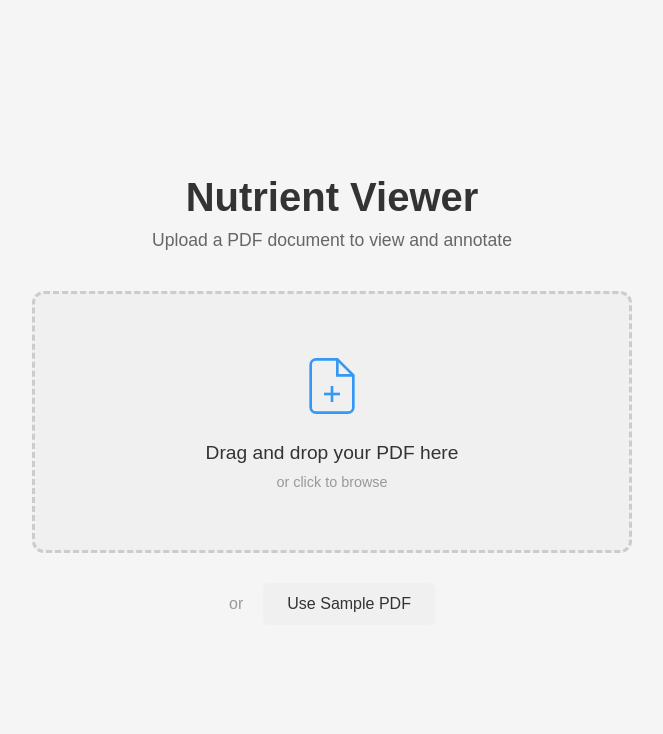
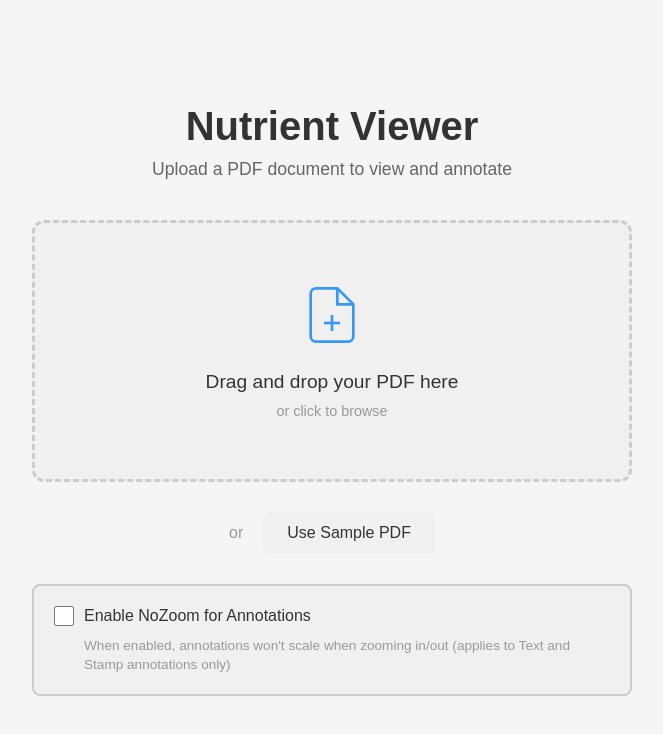
Before and after one commit to Siddharth2001-July/Overbury_Sample, a Next.js app: page / in a window 1280 px wide. Shown: the top 734 px of the page, without its empty margins (308-971 px from the left). Built offline with nearby package versions, Linux system fonts and the light colour scheme.

Commit message:
Adds noZoom option

```diff
--- a/app/components/PDFUpload.js
+++ b/app/components/PDFUpload.js
@@ -5,6 +5,7 @@ const PDFUpload = ({ onFileSelect }) => {
   const [isDragging, setIsDragging] = useState(false);
   const [fileName, setFileName] = useState('');
   const [error, setError] = useState('');
+  const [noZoomEnabled, setNoZoomEnabled] = useState(false);
 
   const handleDragEnter = (e) => {
     e.preventDefault();
@@ -52,13 +53,13 @@ const PDFUpload = ({ onFileSelect }) => {
 
     // Convert file to URL for NutrientViewer
     const fileUrl = URL.createObjectURL(file);
-    onFileSelect(fileUrl);
+    onFileSelect(fileUrl, noZoomEnabled);
   };
 
   const handleUseSamplePDF = () => {
     setFileName('Drawing1.pdf');
     setError('');
-    onFileSelect('/Drawing1.pdf');
+    onFileSelect('/Drawing1.pdf', noZoomEnabled);
   };
 
   return (
@@ -128,6 +129,24 @@ const PDFUpload = ({ onFileSelect }) => {
             Use Sample PDF
           </button>
         </div>
+
+        {/* NoZoom Toggle Section */}
+        <div className="nozoom-toggle-section">
+          <label className="nozoom-toggle-label">
+            <input
+              type="checkbox"
+              checked={noZoomEnabled}
+              onChange={(e) => setNoZoomEnabled(e.target.checked)}
+              className="nozoom-toggle-checkbox"
+            />
+            <span className="nozoom-toggle-text">
+              Enable NoZoom for Annotations
+            </span>
+          </label>
+          <p className="nozoom-toggle-hint">
+            When enabled, annotations won't scale when zooming in/out (applies to Text and Stamp annotations only)
+          </p>
+        </div>
       </div>
     </div>
   );
--- a/app/components/PDFViewer.js
+++ b/app/components/PDFViewer.js
@@ -289,7 +289,7 @@ const hexToRgb = (hex) => {
   } : null;
 };
 
-const PDFViewer = ({ documentUrl, onBack }) => {
+const PDFViewer = ({ documentUrl, onBack, noZoomEnabled = false }) => {
   const containerRef = useRef(null);
   const instanceRef = useRef(null);
   const fileInputRef = useRef(null);
@@ -346,6 +346,38 @@ const PDFViewer = ({ documentUrl, onBack }) => {
         setIsInComparisonMode(false);
         // setComparisonDocumentB(null);
       });
+
+      // If noZoom is enabled, set up the event listener for new annotations
+      if (noZoomEnabled) {
+        instance.addEventListener("annotations.create", (createdAnnotations) => {
+          createdAnnotations
+            .filter(annotation =>
+              annotation instanceof NutrientViewer.Annotations.StampAnnotation ||
+              (annotation instanceof NutrientViewer.Annotations.TextAnnotation && !annotation.callout)
+            )
+            .forEach(annotation => {
+              instance.update(annotation.set("noZoom", true));
+            });
+        });
+
+        // Apply noZoom to existing annotations
+        (async () => {
+          const pagesAnnotations = await Promise.all(
+            Array.from({ length: instance.totalPageCount })
+              .map((_, pageIndex) => instance.getAnnotations(pageIndex))
+          );
+          await Promise.all(
+            pagesAnnotations.flatMap((pageAnnotations) =>
+              pageAnnotations
+                .filter(annotation =>
+                  annotation instanceof NutrientViewer.Annotations.StampAnnotation ||
+                  annotation instanceof NutrientViewer.Annotations.TextAnnotation
+                )
+                .map(annotation => instance.update(annotation.set("noZoom", true)))
+            )
+          );
+        })();
+      }
     }).catch((err) => {
       console.error("Failed to load PDF:", err);
       setError("Failed to load PDF. Please try again.");
@@ -355,7 +387,7 @@ const PDFViewer = ({ documentUrl, onBack }) => {
     return () => {
       NutrientViewer?.unload(container);
     };
-  }, [documentUrl]);
+  }, [documentUrl, noZoomEnabled]);
 
   const handleToolClick = (toolId) => {
     const { NutrientViewer } = window;
--- a/app/globals.css
+++ b/app/globals.css
@@ -741,3 +741,42 @@ a {
   margin-top: 6px;
   margin-bottom: 0;
 }
+
+/* NoZoom Toggle Styles */
+.nozoom-toggle-section {
+  margin-top: 30px;
+  padding: 20px;
+  background-color: var(--dropzone-bg);
+  border: 2px solid var(--dropzone-border);
+  border-radius: 8px;
+  text-align: left;
+}
+
+.nozoom-toggle-label {
+  display: flex;
+  align-items: center;
+  cursor: pointer;
+  gap: 10px;
+  color: var(--upload-text);
+  font-size: 1rem;
+  margin-bottom: 10px;
+}
+
+.nozoom-toggle-checkbox {
+  width: 20px;
+  height: 20px;
+  cursor: pointer;
+  accent-color: #3498db;
+}
+
+.nozoom-toggle-text {
+  font-weight: 500;
+}
+
+.nozoom-toggle-hint {
+  color: var(--hint-color);
+  font-size: 0.85rem;
+  margin: 0;
+  margin-left: 30px;
+  line-height: 1.4;
+}
--- a/app/page.js
+++ b/app/page.js
@@ -5,9 +5,11 @@ import PDFViewer from "./components/PDFViewer";
 
 export default function Home() {
   const [selectedPDF, setSelectedPDF] = useState(null);
+  const [noZoomEnabled, setNoZoomEnabled] = useState(false);
 
-  const handleFileSelect = (fileUrl) => {
+  const handleFileSelect = (fileUrl, noZoom) => {
     setSelectedPDF(fileUrl);
+    setNoZoomEnabled(noZoom);
   };
 
   const handleBack = () => {
@@ -26,6 +28,7 @@ export default function Home() {
         <PDFViewer
           documentUrl={selectedPDF}
           onBack={handleBack}
+          noZoomEnabled={noZoomEnabled}
         />
       )}
     </div>
```
